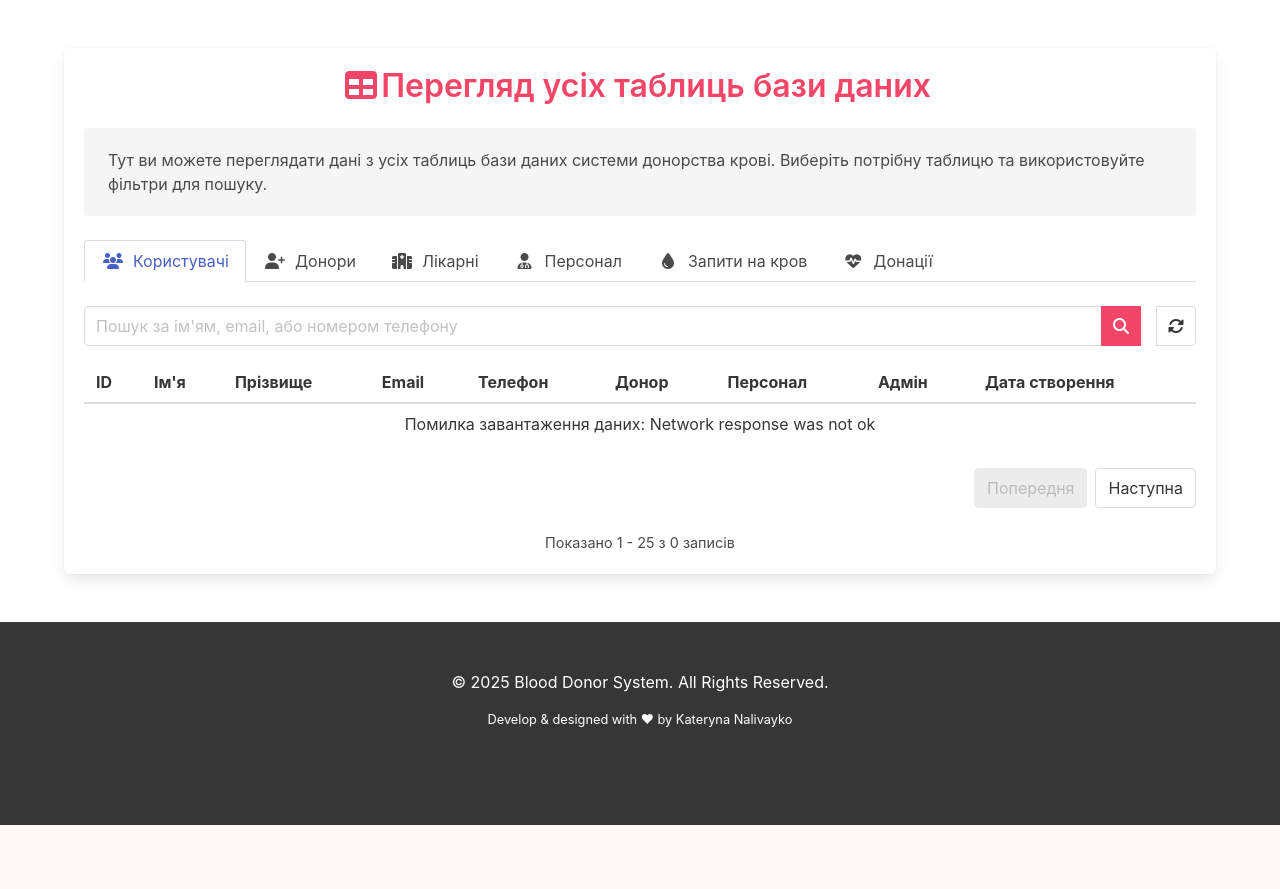
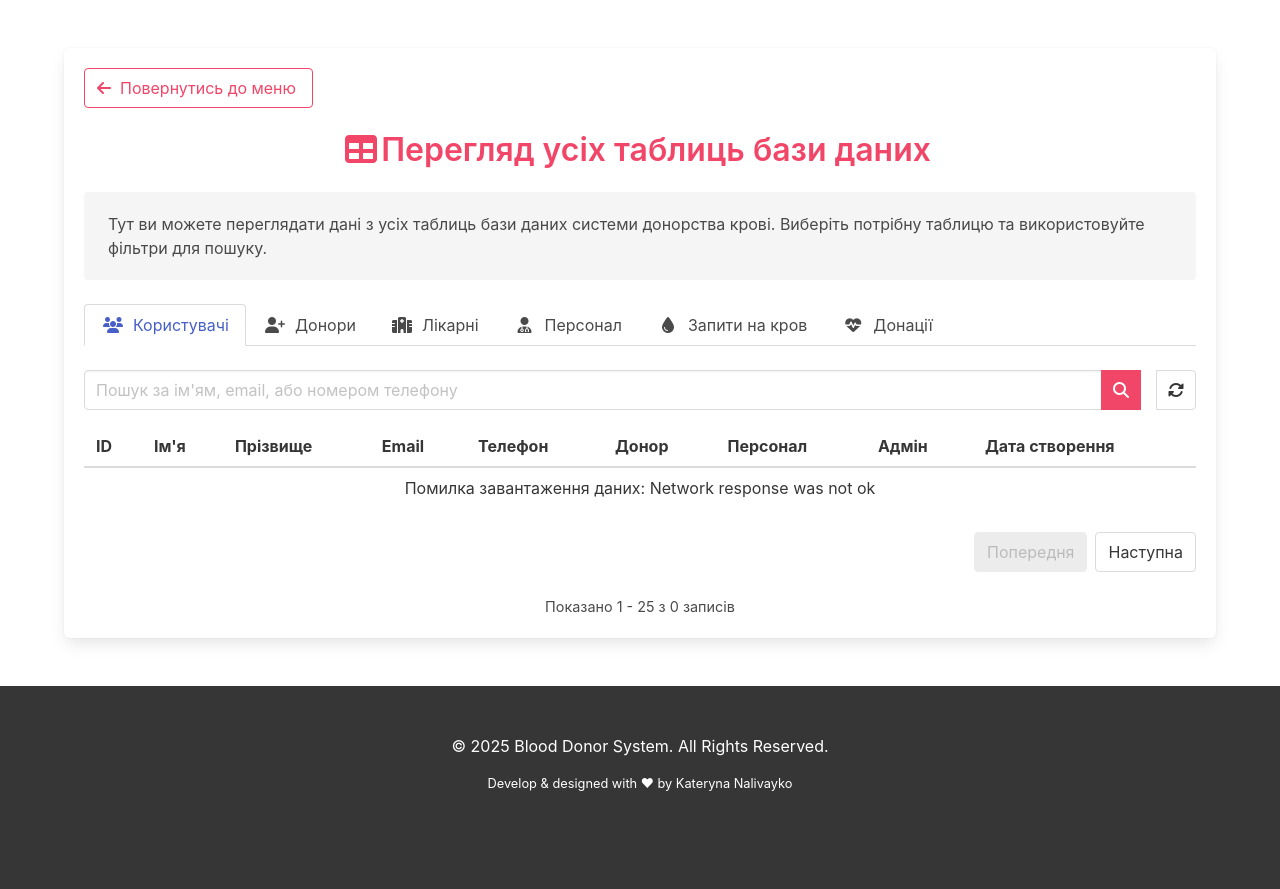
Before and after one commit to kateryna-nalivayko/blood-donor-system, a FastAPI app: page /pages/hospital_staff/all-tables in a window 1280 px wide. Shown: the part 52-941 px from the top of the page. Before the commit the page ends 877 px from the top, so only its background shows below. Run offline with FastAPI, Linux system fonts and the light colour scheme; parts of the project's set-up code (start-up, migrations or seed data) failed here and were passed over.

Commit message:
feat: Add navigation button to return to hospital staff dashboard

```diff
--- a/frontend/templates/hospital_staff/all_tables.html
+++ b/frontend/templates/hospital_staff/all_tables.html
@@ -53,6 +53,19 @@
 {% block content %}
 <div class="container">
   <div class="box">
+    <div class="level">
+      <div class="level-left">
+        <div class="level-item">
+          <a href="/pages/hospital_staff/dashboard" class="button is-outlined is-danger">
+            <span class="icon">
+              <i class="fas fa-arrow-left"></i>
+            </span>
+            <span>Повернутись до меню</span>
+          </a>
+        </div>
+      </div>
+    </div>
+
     <h1 class="title has-text-centered has-text-danger">
       <span class="icon"><i class="fas fa-table"></i></span>
       <span>Перегляд усіх таблиць бази даних</span>
```
